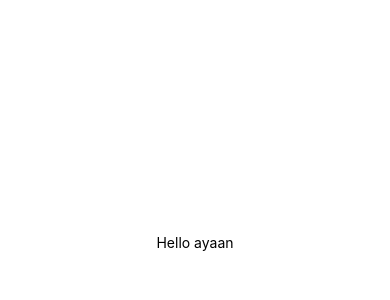
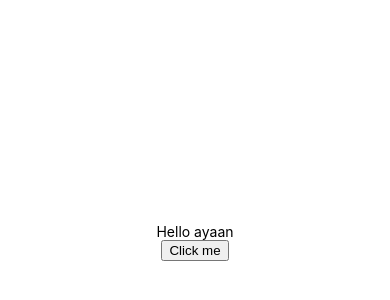
Before and after one commit to UVA-Rideshare/rideshare, a React Native app: screen / in a window 390 px wide. Shown: the part 180-480 px from the top of the page. Built offline with nearby package versions, Linux system fonts and the light colour scheme.

Commit message:
added a button

```diff
--- a/App.js
+++ b/App.js
@@ -2,10 +2,12 @@ import { StatusBar } from 'expo-status-bar';
 import { StyleSheet, Text, View } from 'react-native';
 
 export default function App() {
+
   return (
     <View style={styles.container}>
       <Text>Hello ayaan</Text>
       <StatusBar style="auto" />
+      <button>Click me</button>
     </View>
   );
 }
```
Also changed, not shown: package.json (+4 -4 lines), 1 other file (tests, documents, lock files or other folders).
